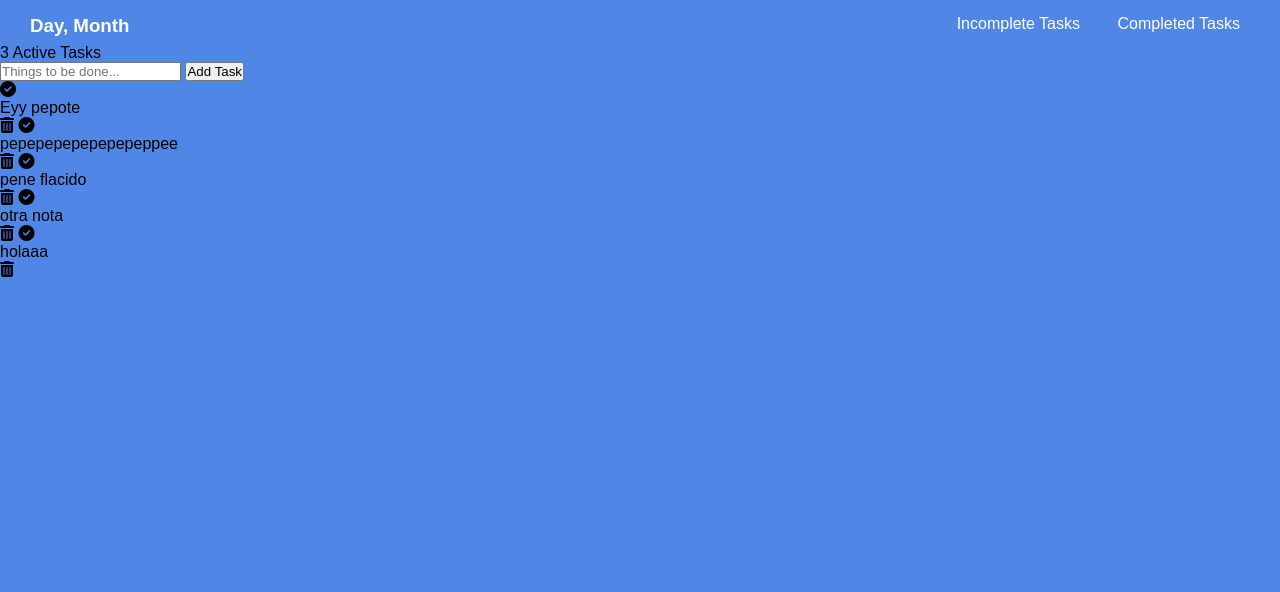
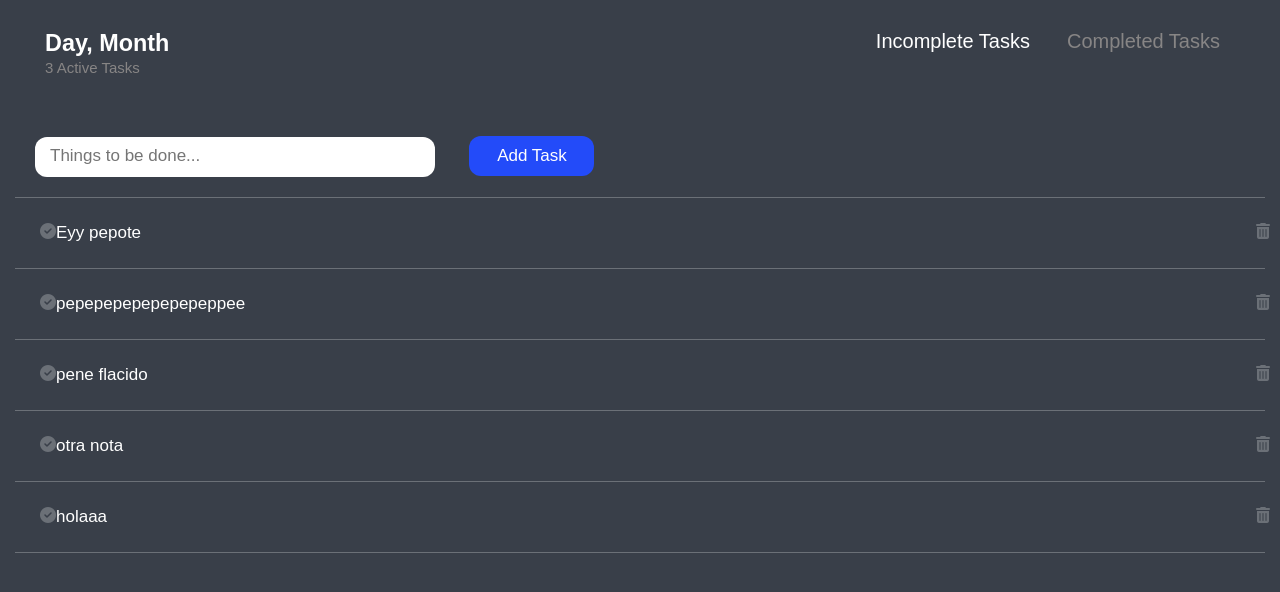
Before and after one commit to javierdominguezsuarez/ToHoodList, a Django app: page / in a window 1280 px wide. Shown: the top 592 px of the page. Run offline with Django 3.2, Linux system fonts and the light colour scheme; data comes from the database, SQL or seed files in the repository; some libraries are stand-ins or nearby versions.

Commit message:
home css almost finished

```diff
--- a/notas/static/estilos/prueba.css
+++ b/notas/static/estilos/prueba.css
@@ -5,17 +5,20 @@
 }
 
 body{
-    background: #5087e6;
+    background: #393F49;
+    margin: 15px;
 }
 
 header .header-box{
-    padding: 15px 30px 7px;
+    font-size: 20px;
+    padding: 15px 30px 2px;
     display: flex;
     flex-direction: row;
     color: #FFF;
 }
 
 .header-box a{
+
     position: absolute;
     text-decoration: none;
     color: #FFF;
@@ -24,9 +27,80 @@ header .header-box{
 }
 
 #incompleted-task{
-    right: 200px;
+    right: 250px;
+
 }
 
 #completed-task{
-    right:40px;
+    right:60px;
+    color: #878585;
 }
+
+.subheader-box{
+    display: flex;
+}
+
+.subheader-box p{
+    font-size: 15px;
+    padding-left: 30px;
+    padding-bottom: 40px;
+    color: #878585;
+}
+
+header .add-task-box{
+    margin: 20px;
+}
+
+.input-task{
+    width: 400px;
+    height: 40px;
+    border-radius: 12px;
+    border: none;
+}
+
+.input-task::placeholder{
+    font-size: 17px;
+    padding-left: 15px;
+}
+
+.add-button{
+    margin-left: 30px;
+    width: 125px;
+    height: 40px;
+    border-radius: 12px;
+    border: none;
+    font-size: 17px;
+    color: #fff;
+    background: #234BF9;
+    cursor: pointer;
+}
+
+.task-box{
+    display: flex;
+    flex-direction: row;
+    padding: 25px;
+    border-top: 1px solid #6B7077;
+}
+
+.task-box:last-child{
+    border-bottom:1px solid #6B7077;
+}
+
+.task-content{
+    list-style-type: none;
+    color: #FFF;
+    font-size: 17px;
+}
+
+.fa-check-circle, .fa-trash-alt{
+    color: #6B7077;
+}
+
+.fa-check-circle{
+
+}
+
+.fa-trash-alt{
+    position:fixed;
+    right: 10px;
+}
--- a/notas/templates/estilos/home.html
+++ b/notas/templates/estilos/home.html
@@ -25,9 +25,11 @@
         <main>
             <ul class = "task-list">
                 {% for x in todos %}
-                <i class = "fas fa-check-circle"></i>
-                <li class = "task-box">{{x.content}}</li>
-                <i class = "fas fa-trash-alt"></i>
+                <div class = "task-box">
+                    <i class = "fas fa-check-circle"></i>
+                    <li class = "task-content">{{x.content}}</li>
+                    <i class = "fas fa-trash-alt"></i>
+                </div>
                 {% endfor %}
             </ul>
         </main>
```
Also changed, not shown: config/__init__.py (deleted), notas/__init__.py (deleted), notas/migrations/__init__.py (deleted), notas/static/javascript/todo.js (deleted), usuarios/__init__.py (deleted), usuarios/migrations/__init__.py (deleted), usuarios/static/estilos/login.css (deleted), usuarios/static/estilos/todo.js (deleted), usuarios/templates/estilos/login.html (deleted).
